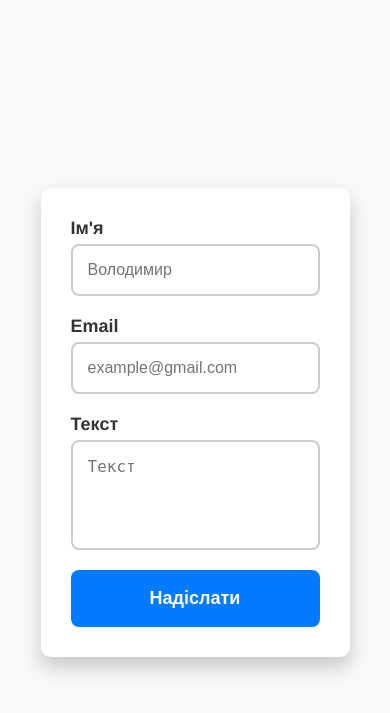
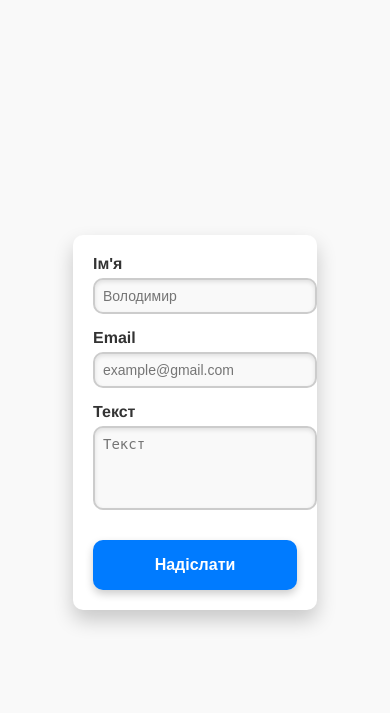
Before and after one commit to chadeeeee/DjangoForm, a Flask app: template myfirst/templates/onclick.html in a window 390 px wide. Shown: the top 713 px of the page. Run offline with Flask 3, Linux system fonts and the light colour scheme; the template is opened without the code that fills it, so the values that code supplies are empty.

Commit message:
Update onclick.html

```diff
--- a/myfirst/templates/onclick.html
+++ b/myfirst/templates/onclick.html
@@ -15,19 +15,24 @@
       height: 100vh;
     }
 
+    .form-wrapper {
+      max-width: 600px;
+      background-color: #ffffff;
+      padding: 40px;
+      border-radius: 10px;
+      box-shadow: 0 10px 20px rgba(0, 0, 0, 0.2);
+      margin: 0 auto;
+    }
+
     .form-container {
       max-width: 400px;
-      padding: 30px;
-      border-radius: 10px;
-      box-shadow: 0 10px 20px rgba(0, 0, 0, 0.2);
-      background-color: #ffffff;
-      transition: transform 0.3s ease;
+      margin: 0 auto;
     }
 
     .form-group {
       display: flex;
       flex-direction: column;
-      margin-bottom: 20px;
+      margin-bottom: 15px;
     }
 
     .form-group label {
@@ -35,15 +40,20 @@
       font-weight: bold;
       color: #333;
       margin-bottom: 5px;
+      text-align: left;
     }
 
     .form-group input, .form-group textarea {
-      padding: 15px;
+      padding: 10px;
       font-size: 16px;
       border: 2px solid #ccc;
-      border-radius: 8px;
+      border-radius: 10px;
       outline: none;
-      transition: border-color 0.3s ease;
+      transition: border-color 0.3s ease, transform 0.3s ease;
+      width: 100%;
+      background-color: #f9f9f9;
+      box-shadow: 0 2px 4px rgba(0, 0, 0, 0.1) inset;
+      transform: scale(1);
     }
 
     .form-group input:focus, .form-group textarea:focus {
@@ -58,43 +68,71 @@
     .submit-btn {
       display: block;
       width: 100%;
-      margin-top: 20px;
+      margin-top: 30px;
       padding: 18px;
       font-size: 18px;
       font-weight: bold;
       text-align: center;
       text-decoration: none;
       border: none;
-      border-radius: 8px;
+      border-radius: 10px;
       background-color: #007bff;
       color: #fff;
       cursor: pointer;
-      transition: background-color 0.3s ease;
+      transition: background-color 0.3s ease, transform 0.3s ease;
+      box-shadow: 0 4px 8px rgba(0, 0, 0, 0.2);
+      transform: translateY(0);
     }
 
     .submit-btn:hover {
       background-color: #0056b3;
       transform: translateY(-2px);
     }
+
+    @media screen and (max-width: 600px) {
+      .form-wrapper {
+        padding: 20px;
+      }
+
+      .form-group label {
+        font-size: 16px;
+      }
+
+      .form-container {
+        max-width: 100%;
+      }
+
+      .form-group input, .form-group textarea {
+        padding: 8px;
+        font-size: 14px;
+      }
+
+      .submit-btn {
+        padding: 16px;
+        font-size: 16px;
+      }
+    }
   </style>
 </head>
 <body>
+  <div class="form-wrapper">
     <div class="form-container">
       <form>
-      <div class="form-group">
-        <label for="name">Ім'я</label>
+        <div class="form-group" style="align-items: flex-start;">
+          <label for="name" style="margin-left: 0;">Ім'я</label>
           <input type="text" id="name" name="name" required placeholder="Володимир">
         </div>
-      <div class="form-group">
-        <label for="email">Email</label>
+        <div class="form-group" style="align-items: flex-start;">
+          <label for="email" style="margin-left: 0;">Email</label>
           <input type="email" id="email" name="email" required placeholder="example@gmail.com">
         </div>
-      <div class="form-group">
-        <label for="message">Текст</label>
+        <div class="form-group" style="align-items: flex-start;">
+          <label for="message" style="margin-left: 0;">Текст</label>
           <textarea id="message" name="message" rows="4" required placeholder="Текст"></textarea>
         </div>
         <button type="submit" class="submit-btn">Надіслати</button>
       </form>
     </div>
+  </div>
 </body>
 </html>
```
Lines whose indentation alone changed are shown as unchanged.
